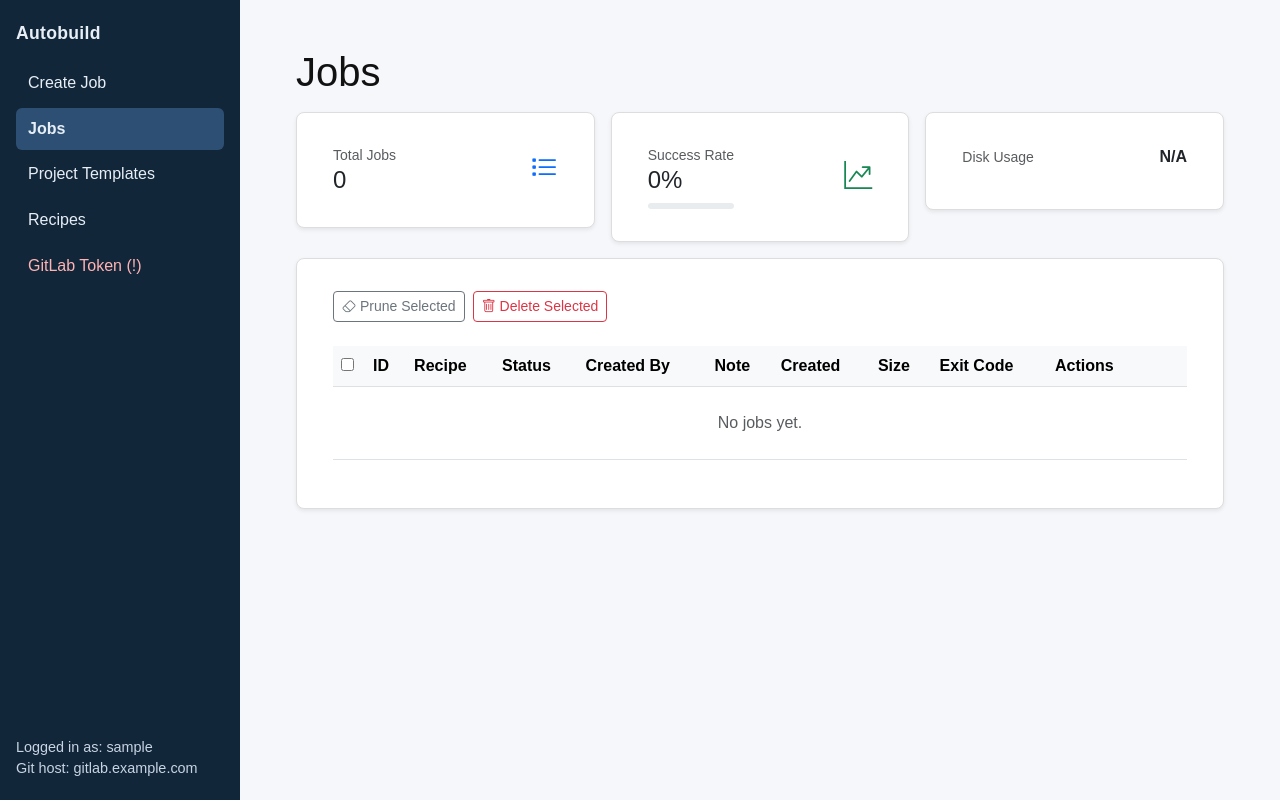
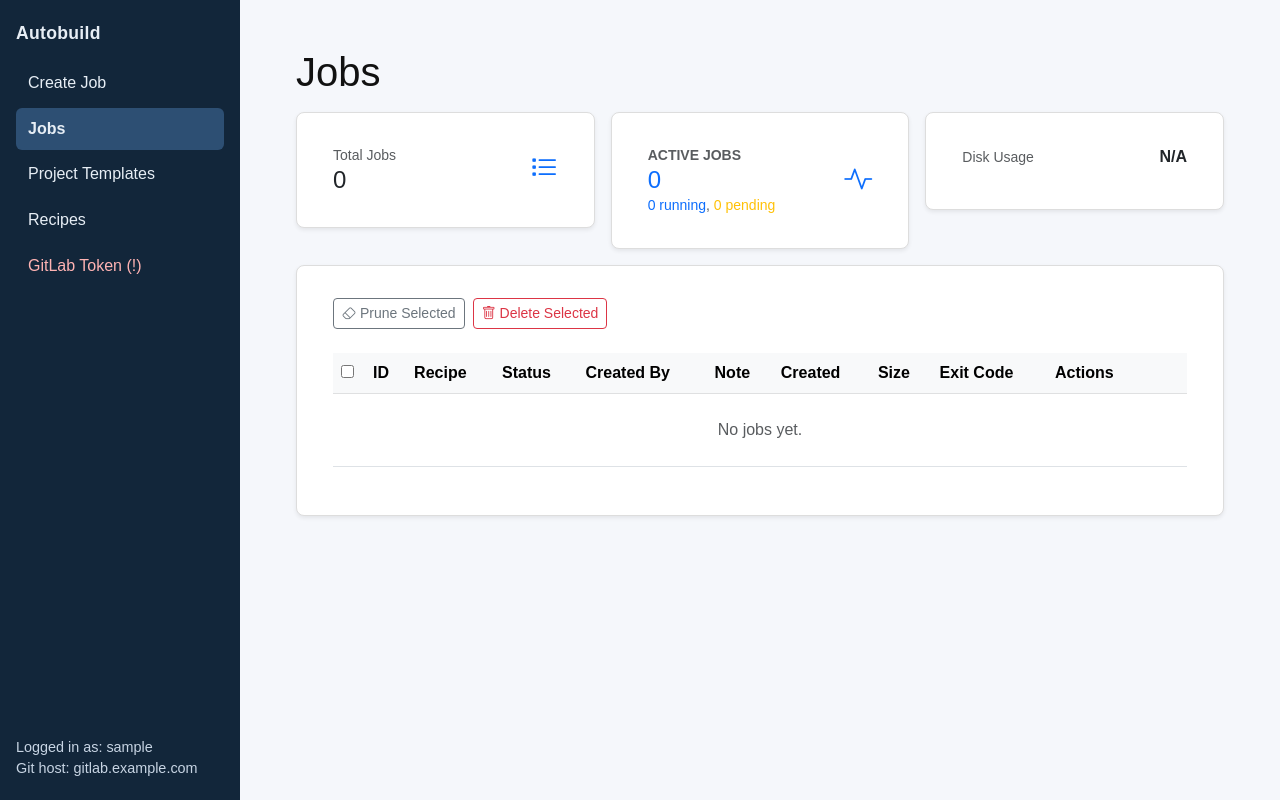
Before and after one commit to hanhanlee/autobuild_onetree, a FastAPI app: page /jobs in a window 1280 px wide. Run offline with FastAPI, Linux system fonts and the light colour scheme; the visitor is signed in with stand-in values (Sample User, id 1); data that the repository does not hold is empty; parts of the project's set-up code (start-up, migrations or seed data) failed here and were passed over; some libraries are stand-ins or nearby versions.

Commit message:
feat(ui): replace success rate with active jobs metric in dashboard
The success rate metric is often not meaningful in development
environments where failure is expected. This update replaces it with a
real-time "Active Jobs" indicator to help users monitor system load.

Changes:
- **Logic**: Removed success rate calculation; added logic to count
  'running' and 'pending' jobs.
- **UI**: Updated the center dashboard card to display "Active Jobs"
  (Total Running + Pending).
- **Visuals**: Added a breakdown subtext (e.g., "2 running, 1
  pending") and changed the icon to `bi-activity`.

```diff
--- a/templates/jobs.html
+++ b/templates/jobs.html
@@ -16,24 +16,24 @@
     </div>
   </div>
   <div class="col-md-4">
-    {% set total = jobs|length %}
-    {% set success_count = 0 %}
+    {% set running_count = 0 %}
+    {% set pending_count = 0 %}
     {% for j in jobs %}
-      {% if (j.status or '')|lower == 'success' %}
-        {% set success_count = success_count + 1 %}
-      {% endif %}
+      {% if (j.status or '')|lower == 'running' %}{% set running_count = running_count + 1 %}{% endif %}
+      {% if (j.status or '')|lower == 'pending' %}{% set pending_count = pending_count + 1 %}{% endif %}
     {% endfor %}
-    {% set success_rate = (success_count / total * 100) if total > 0 else 0 %}
+    {% set active_total = running_count + pending_count %}
     <div class="card shadow-sm">
       <div class="card-body d-flex align-items-center justify-content-between">
         <div>
-          <div class="text-muted small">Success Rate</div>
-          <div class="h4 mb-0">{{ '%.0f' % success_rate }}%</div>
-          <div class="progress mt-2" style="height:6px;">
-            <div class="progress-bar bg-success" role="progressbar" style="width: {{ success_rate }}%;"></div>
+          <div class="text-muted small text-uppercase fw-bold">Active Jobs</div>
+          <div class="h4 mb-0 text-primary">{{ active_total }}</div>
+          <div class="small text-muted">
+            <span class="text-primary">{{ running_count }} running</span>,
+            <span class="text-warning">{{ pending_count }} pending</span>
           </div>
         </div>
-        <i class="bi bi-graph-up-arrow fs-3 text-success"></i>
+        <i class="bi bi-activity fs-3 text-primary"></i>
       </div>
     </div>
   </div>
```
